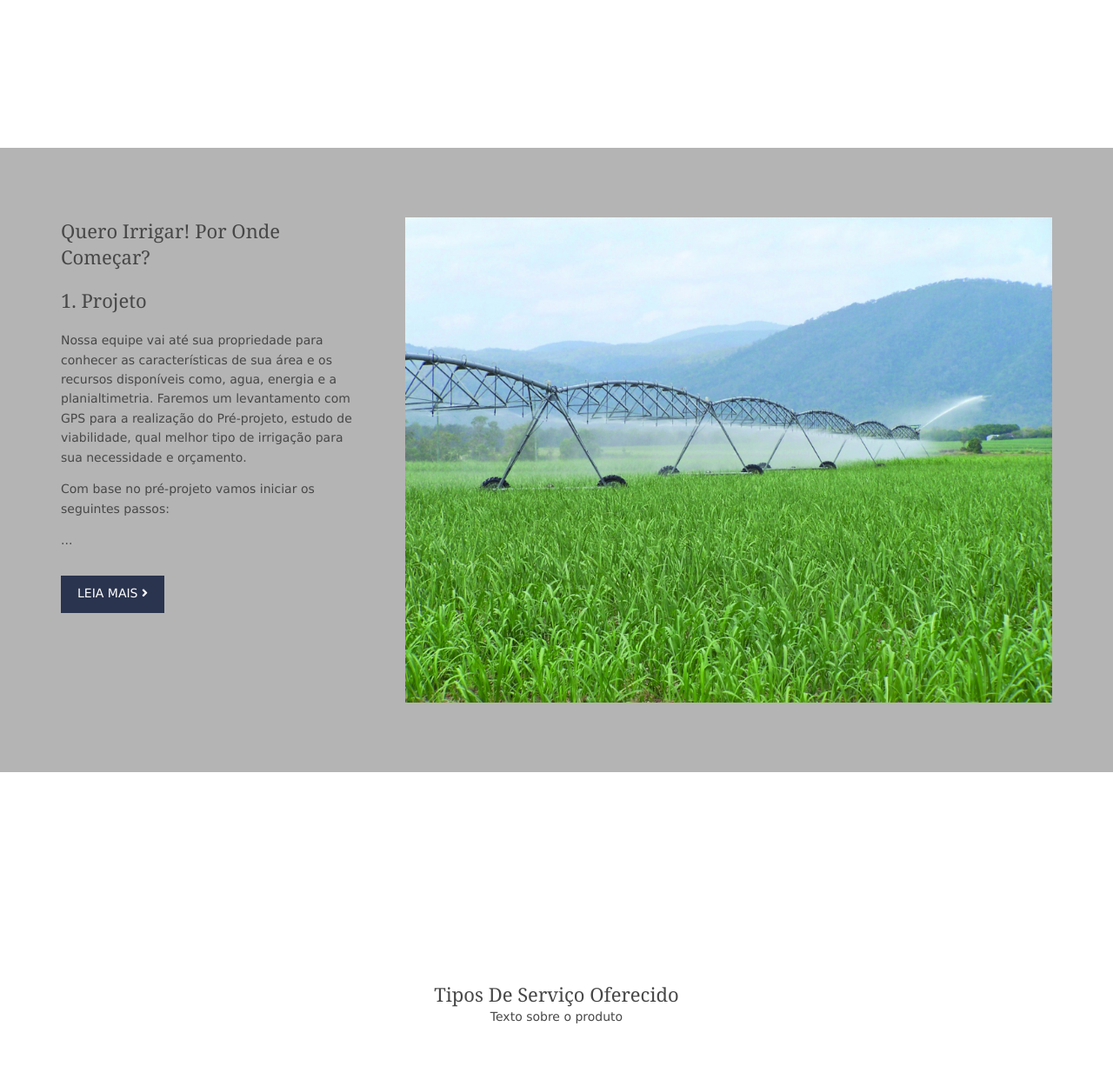
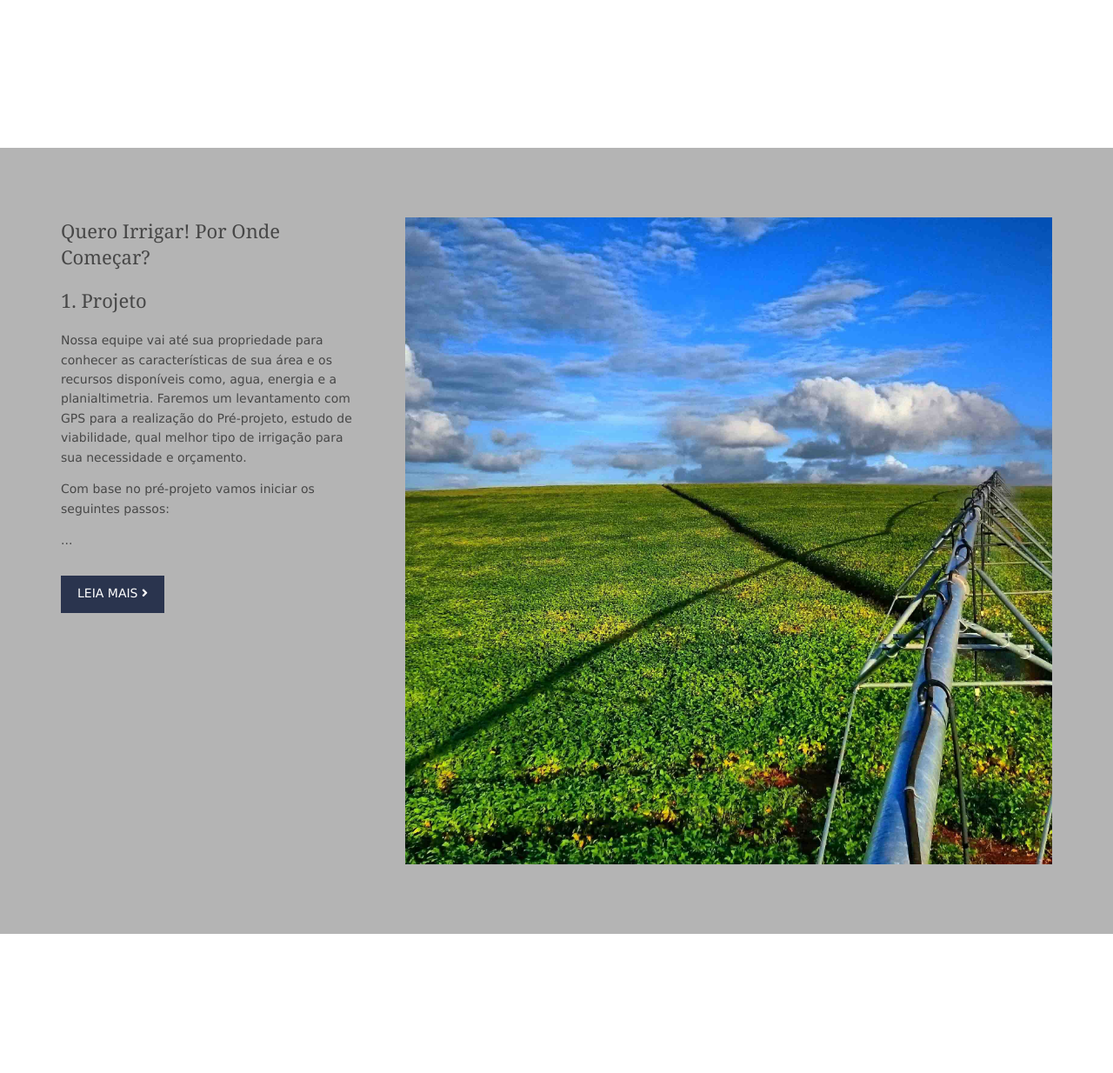
Before and after one commit to masterdoug12/IrriAgro, a PHP site: page / in a window 1280 px wide. Shown: the part 1665-2899 px from the top of the page at 87% size. Run offline with PHP 8.4, Linux system fonts and the light colour scheme.

```diff
--- a/index.php
+++ b/index.php
@@ -97,7 +97,7 @@
       <p class="btmspace-30">...</p>
       <p><a class="btn" href="quero.php">Leia mais <i class="fas fa-angle-right"></i></a></p>
     </article>
-    <figure class="two_third"><a class="imgover" href="quero.php"><img src="images/bg2.jpg" alt=""></a></figure>
+    <figure class="two_third"><a class="imgover" href="quero.php"><img src="images/bg3.jpg" alt=""></a></figure>
 
     <!--  -->
   </section>
```
Also changed, not shown: .htaccess.
